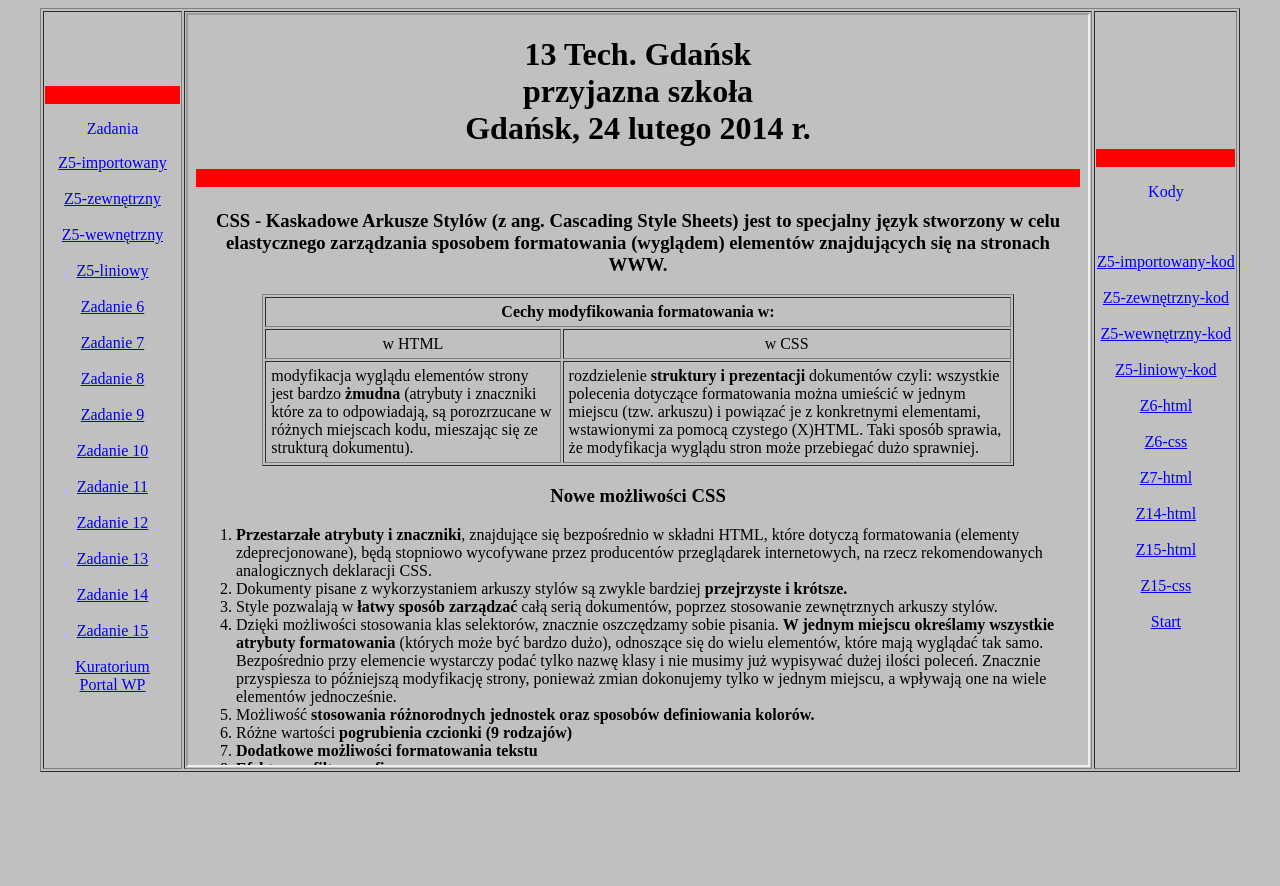
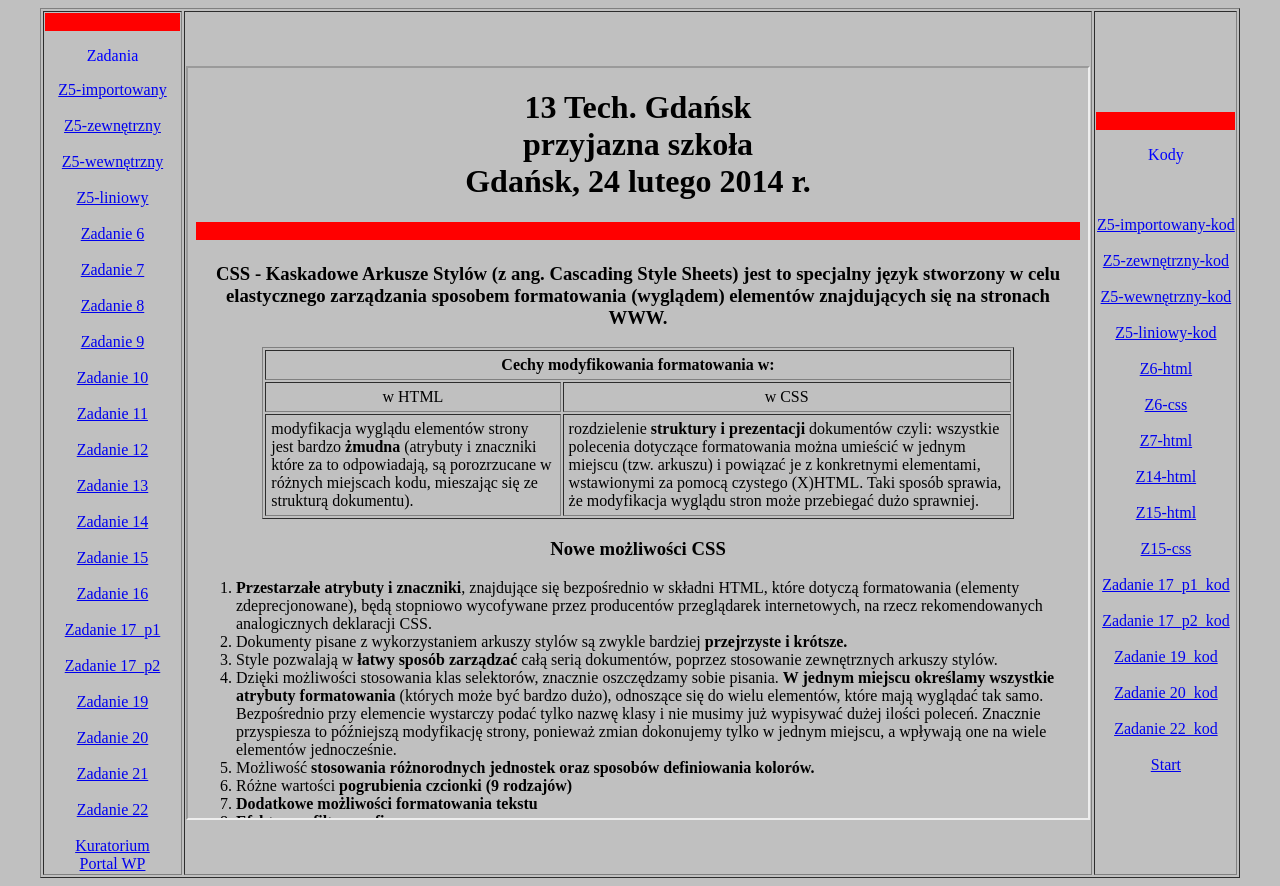
Before and after one commit to ZiomsonSpolsky/CSS1, a plain HTML site: page index.html in a window 1280 px wide. Before the commit the page ends 800 px from the top, so only its background shows below. Drawn offline with Linux system fonts and the light colour scheme.

Commit message:
Update index.html

```diff
--- a/index.html
+++ b/index.html
@@ -37,6 +37,20 @@
     <br>
 <a href="fobk_z15.html" target="strony">Zadanie 15</a><br>
     <br>
+ <a href="Fobk_z16.html" target="strony">Zadanie 16</a> <br>
+    <br>
+<a href="Fobk_z17_p1.html" target="strony">Zadanie 17_p1</a> <br>
+    <br>
+<a href="Fobk_z17_p2.html" target="strony">Zadanie 17_p2</a> <br>
+    <br>
+<a href="Fobk_z19.html" target="strony">Zadanie 19</a> <br>
+    <br>
+<a href="Fobk_z20.html" target="strony">Zadanie 20</a> <br>
+    <br>
+<a href="Fobk_z21.html" target="strony">Zadanie 21</a> <br>
+    <br>
+<a href="Fobk_z22.html" target="strony">Zadanie 22</a> <br>
+    <br>
 
 
          <a href="http://www.kuratorium.gda.pl" target="strony">Kuratorium</a>
@@ -70,6 +84,16 @@
     <br>
 <a href="fobk_z15_1.css" target="strony">Z15-css</a> <br>
     <br>
+<a href="Fobk_z17_p1_kod.html" target="strony">Zadanie 17_p1_kod</a> <br>
+<br>
+<a href="Fobk_z17_p2_kod.html" target="strony">Zadanie 17_p2_kod</a> <br>
+<br>
+<a href="Fobk_z19_kod.html" target="strony">Zadanie 19_kod</a> <br>
+<br>
+<a href="Fobk_z20_kod.html" target="strony">Zadanie 20_kod</a> <br>
+<br>
+<a href="Fobk_z22_kod.html" target="strony">Zadanie 22_kod</a> <br>
+<br>
 
           <a href="start.html" target="strony">Start
       </td>
```
